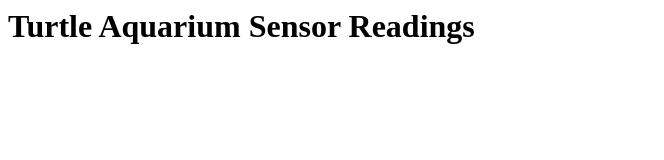
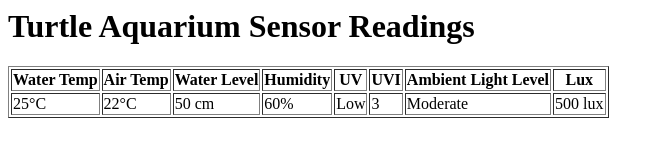
Before and after one commit to AidanMDB/AidanMDB.github.io, a plain HTML site: page index.html in a window 1280 px wide. Shown: the whole page, without its empty margins (0-664 px from the left). Drawn offline with Linux system fonts and the light colour scheme.

Commit message:
Added table for displaying sensor data

```diff
--- a/index.html
+++ b/index.html
@@ -1,5 +1,33 @@
+
+
+
 <html>
   <h1>Turtle Aquarium Sensor Readings</h1>
-
+  <table border="1">
+    <thead>
+      <tr>
+        <th>Water Temp</th>
+        <th>Air Temp</th>
+        <th>Water Level</th>
+        <th>Humidity</th>
+        <th>UV</th>
+        <th>UVI</th>
+        <th>Ambient Light Level</th>
+        <th>Lux</th>
+      </tr>
+    </thead>
+    <tbody>
+      <tr>
+        <td>25°C</td>
+        <td>22°C</td>
+        <td>50 cm</td>
+        <td>60%</td>
+        <td>Low</td>
+        <td>3</td>
+        <td>Moderate</td>
+        <td>500 lux</td>
+      </tr>
+    </tbody>
+  </table>
 
 </html>
```
